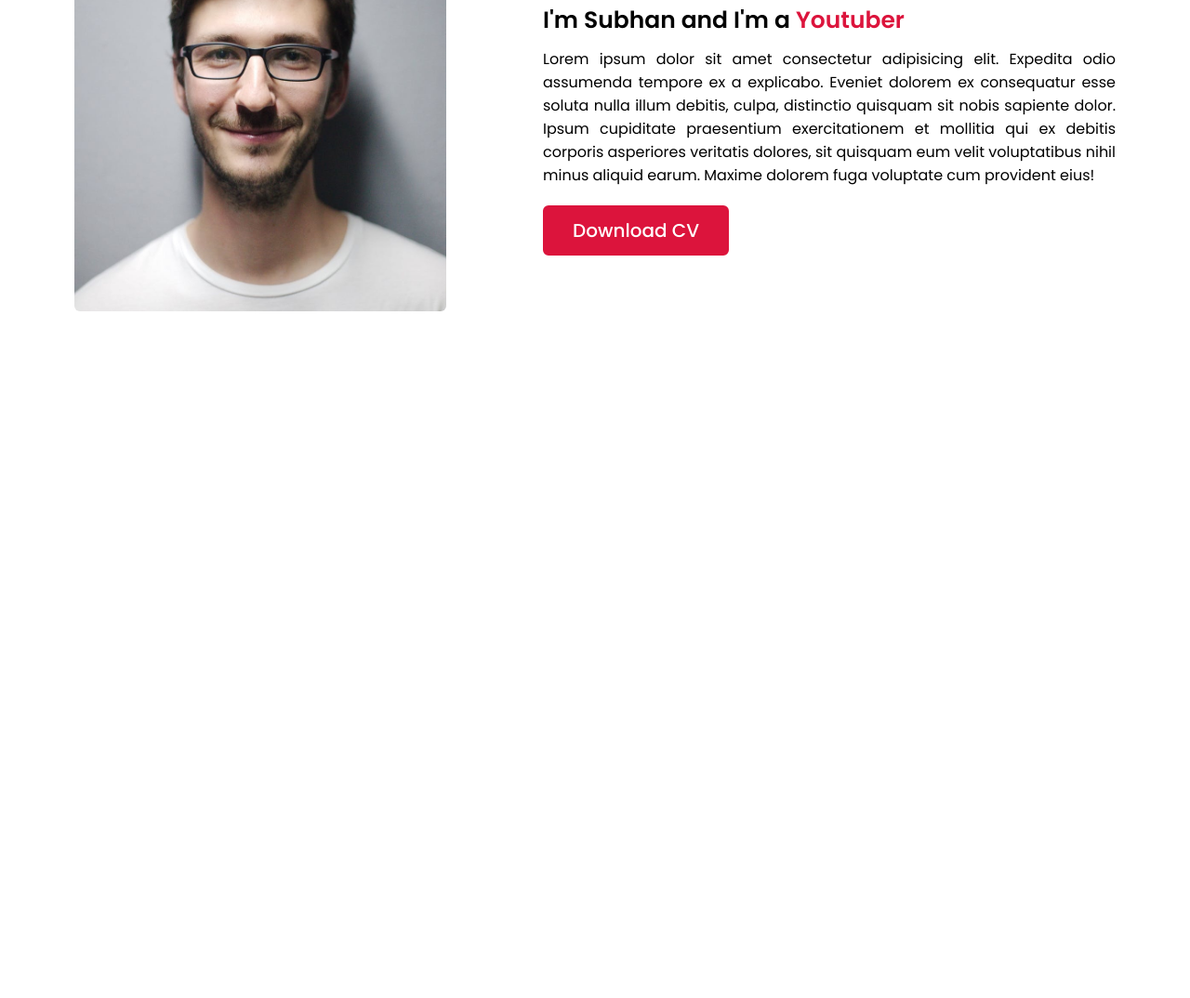
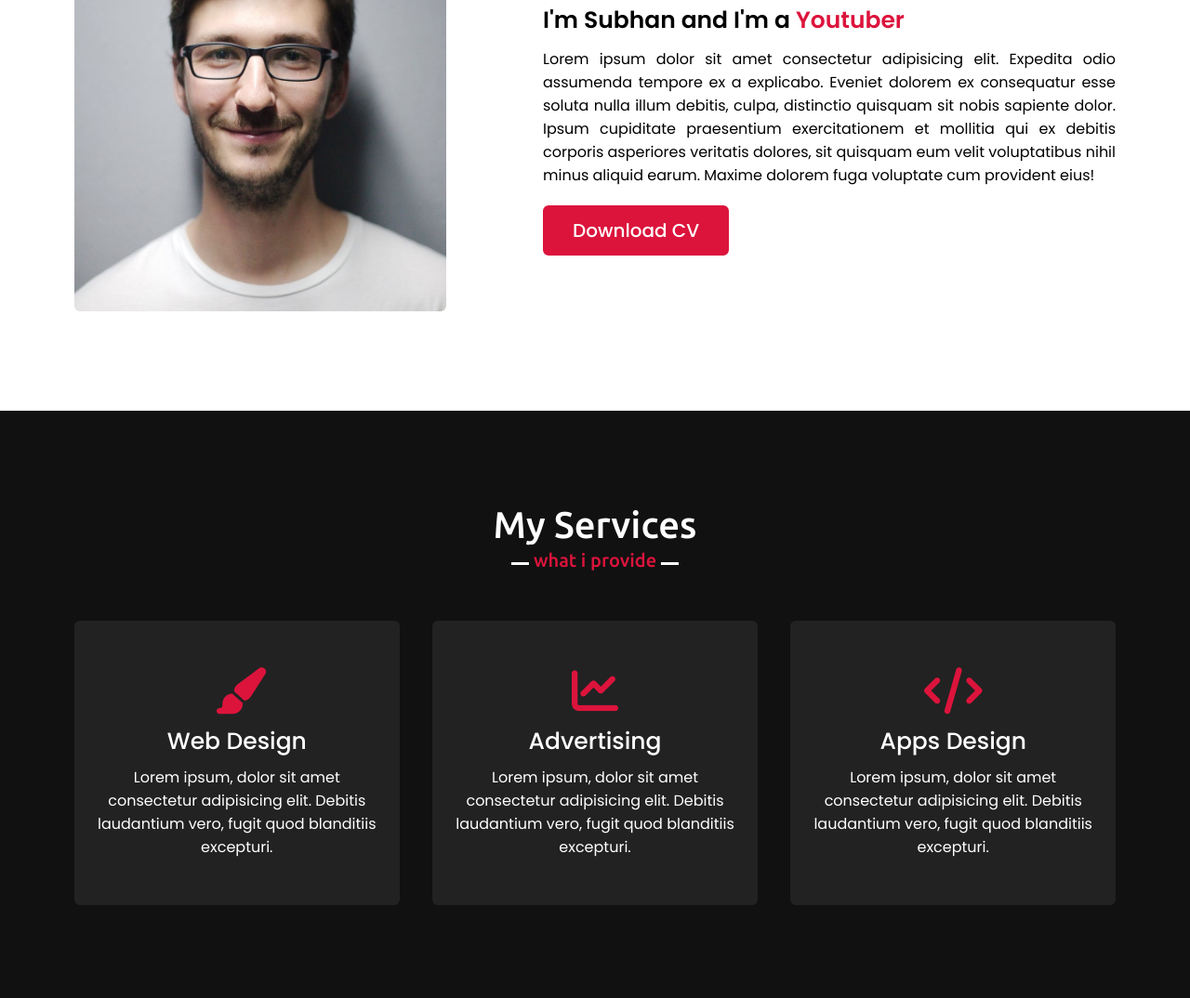
Before and after one commit to muhammedsubhan/PortfolioWebsite, a plain HTML site: page index.html in a window 1280 px wide. Shown: the part 1091-2165 px from the top of the page at 93% size. Before the commit the page ends 1533 px from the top, so only its background shows below. Drawn offline with Linux system fonts and the light colour scheme.

Commit message:
services section completed

```diff
--- a/css/style.css
+++ b/css/style.css
@@ -130,11 +130,12 @@ section {
   padding: 100px 0;
 }
 
-.about {
+.about,
+.services {
   font-family: "Poppins", sans-serif;
 }
 
-.about .title {
+section .title {
   position: relative;
   font-family: "Ubuntu", sans-serif;
   font-size: 40px;
@@ -144,7 +145,7 @@ section {
   text-align: center;
 }
 
-.about .title::before {
+section .title::before {
   content: "";
   position: absolute;
   bottom: 0px;
@@ -153,11 +154,9 @@ section {
   height: 3px;
   background: #111;
   transform: translateX(-50%);
-
 }
 
-.about .title::after {
-  content: "who i am";
+section .title::after {
   position: absolute;
   bottom: -12px;
   left: 50%;
@@ -166,7 +165,10 @@ section {
   color: crimson;
   background: #fff;
   transform: translateX(-50%);
+}
 
+.about .title::after {
+  content: "who i am";
 }
 
 .about .about-content .left img {
@@ -176,36 +178,37 @@ section {
   border-radius: 6px;
 }
 
-.about .about-content{
+.about .about-content,
+.services .serv-content {
   display: flex;
   flex-wrap: wrap;
   align-items: center;
   justify-content: space-between;
 }
 
-.about .about-content .left{
+.about .about-content .left {
   width: 45%;
 }
 
-.about .about-content .right{
+.about .about-content .right {
   width: 55%;
 }
 
-.about .about-content .right .text{
+.about .about-content .right .text {
   font-size: 25px;
   font-weight: 600;
   margin-bottom: 10px;
 }
 
-.about .about-content .right .text span{
+.about .about-content .right .text span {
   color: crimson;
 }
 
-.about .about-content .right p{
+.about .about-content .right p {
   text-align: justify;
 }
 
-.about .about-content .right a{
+.about .about-content .right a {
   display: inline-block;
   background: crimson;
   color: #fff;
@@ -218,20 +221,62 @@ section {
   transition: all 0.3s ease;
 }
 
-.about .about-content .right a:hover{
+.about .about-content .right a:hover {
   color: crimson;
   background: none;
 }
 
+/* Services Section */
 
+.services .title::after {
+  background: #111;
+  content: "what i provide";
+}
 
+.services .title::before {
+  background: #fff;
+}
 
+.services {
+  background: #111;
+  color: #fff;
+}
 
+.services .serv-content .card .box {
+  transition: all 0.3s ease;
+}
 
+.services .serv-content .card:hover .box {
+  transform: scale(1.05);
+}
 
+.services .serv-content .card:hover {
+  background: crimson;
+}
 
+.services .serv-content .card {
+  width: calc(33% - 20px);
+  background: #222;
+  text-align: center;
+  border-radius: 6px;
+  padding: 50px 25px;
+  cursor: pointer;
+  transition: all 0.3s ease;
+}
+.services .serv-content .card i {
+  font-size: 50px;
+  color: crimson;
+  transition: color 0.3s ease;
+}
+.services .serv-content .card .text {
+  font-size: 25px;
+  font-weight: 500;
+  margin: 10px 0 7px 0;
+}
 
-
+.services .serv-content .card:hover i {
+  color: #fff;
+}
 
 /* responsive media query */
 @media (max-width: 1300px) {
@@ -245,7 +290,6 @@ section {
     height: 350px;
     width: 350px;
   }
-
 }
 
 @media (max-width: 991px) {
@@ -304,7 +348,7 @@ section {
     padding: 10px 30px;
   }
 
-  .about .about-content .column{
+  .about .about-content .column {
     width: 100%;
   }
 
@@ -312,16 +356,20 @@ section {
     max-width: 800px;
   }
 
-  .about .about-content .left{
+  .about .about-content .left {
     display: flex;
     justify-content: center;
     margin: 0 auto 60px;
   }
 
-  .about .about-content .right{
+  .about .about-content .right {
     flex: 100%;
   }
 
+  .services .serv-content .card {
+    width: calc(50% - 10px);
+    margin-bottom: 20px;
+  }
 }
 
 @media (max-width: 690px) {
@@ -340,6 +388,10 @@ section {
   .home .home-content a {
     font-size: 20px;
   }
+
+  .services .serv-content .card {
+    width: 100%;
+  }
 }
 
 @media (max-width: 500px) {
--- a/index.html
+++ b/index.html
@@ -5,12 +5,16 @@
     <meta http-equiv="X-UA-Compatible" content="IE=edge" />
     <meta name="viewport" content="width=device-width, initial-scale=1.0" />
     <link rel="stylesheet" href="/css/style.css" />
-    <script
-      src="https://cdnjs.cloudflare.com/ajax/libs/font-awesome/6.1.2/js/all.min.js"
-      integrity="sha512-8pHNiqTlsrRjVD4A/3va++W1sMbUHwWxxRPWNyVlql3T+Hgfd81Qc6FC5WMXDC+tSauxxzp1tgiAvSKFu1qIlA=="
+    <!-- Font Awesome CDN -->
+    <link
+      rel="stylesheet"
+      href="https://cdnjs.cloudflare.com/ajax/libs/font-awesome/6.1.2/css/all.min.css"
+      integrity="sha512-1sCRPdkRXhBV2PBLUdRb4tMg1w2YPf37qatUFeS7zlBy7jJI8Lf4VHwWfZZfpXtYSLy85pkm9GaYVYMfw5BC1A=="
       crossorigin="anonymous"
       referrerpolicy="no-referrer"
-    ></script>
+    />
+    <!-- Font awesome javascript CDN -->
+
     <title>My Personal Portfolio Website</title>
   </head>
   <body>
@@ -53,17 +57,67 @@
         <div class="title">About me</div>
         <div class="about-content">
           <div class="column left">
-            <img src="/images/profile-1.jpeg" alt="">
+            <img src="/images/profile-1.jpeg" alt="" />
           </div>
           <div class="column right">
             <div class="text">I'm Subhan and I'm a <span>Youtuber</span></div>
-            <p>Lorem ipsum dolor sit amet consectetur adipisicing elit. Expedita odio assumenda tempore ex a explicabo. Eveniet dolorem ex consequatur esse soluta nulla illum debitis, culpa, distinctio quisquam sit nobis sapiente dolor. Ipsum cupiditate praesentium exercitationem et mollitia qui ex debitis corporis asperiores veritatis dolores, sit quisquam eum velit voluptatibus nihil minus aliquid earum. Maxime dolorem fuga voluptate cum provident eius!</p>
+            <p>
+              Lorem ipsum dolor sit amet consectetur adipisicing elit. Expedita
+              odio assumenda tempore ex a explicabo. Eveniet dolorem ex
+              consequatur esse soluta nulla illum debitis, culpa, distinctio
+              quisquam sit nobis sapiente dolor. Ipsum cupiditate praesentium
+              exercitationem et mollitia qui ex debitis corporis asperiores
+              veritatis dolores, sit quisquam eum velit voluptatibus nihil minus
+              aliquid earum. Maxime dolorem fuga voluptate cum provident eius!
+            </p>
             <a href="#">Download CV</a>
           </div>
         </div>
       </div>
     </section>
     <!-- about Section End  -->
+
+    <!-- Services Section -->
+    <section class="services" id="services">
+      <div class="max-width">
+        <div class="title">My Services</div>
+        <div class="serv-content">
+          <div class="card">
+            <div class="box">
+              <i class="fa-solid fa-paintbrush"></i>
+              <div class="text">Web Design</div>
+              <p>
+                Lorem ipsum, dolor sit amet consectetur adipisicing elit.
+                Debitis laudantium vero, fugit quod blanditiis excepturi.
+              </p>
+            </div>
+          </div>
+
+          <div class="card">
+            <div class="box">
+              <i class="fa-solid fa-chart-line"></i>
+              <div class="text">Advertising</div>
+              <p>
+                Lorem ipsum, dolor sit amet consectetur adipisicing elit.
+                Debitis laudantium vero, fugit quod blanditiis excepturi.
+              </p>
+            </div>
+          </div>
+
+          <div class="card">
+            <div class="box">
+              <i class="fas fa-code"></i>
+              <div class="text">Apps Design</div>
+              <p>
+                Lorem ipsum, dolor sit amet consectetur adipisicing elit.
+                Debitis laudantium vero, fugit quod blanditiis excepturi.
+              </p>
+            </div>
+          </div>
+        </div>
+      </div>
+    </section>
+    <!-- services Section End  -->
   </body>
   <script src="/javascript/app.js"></script>
 </html>
```
